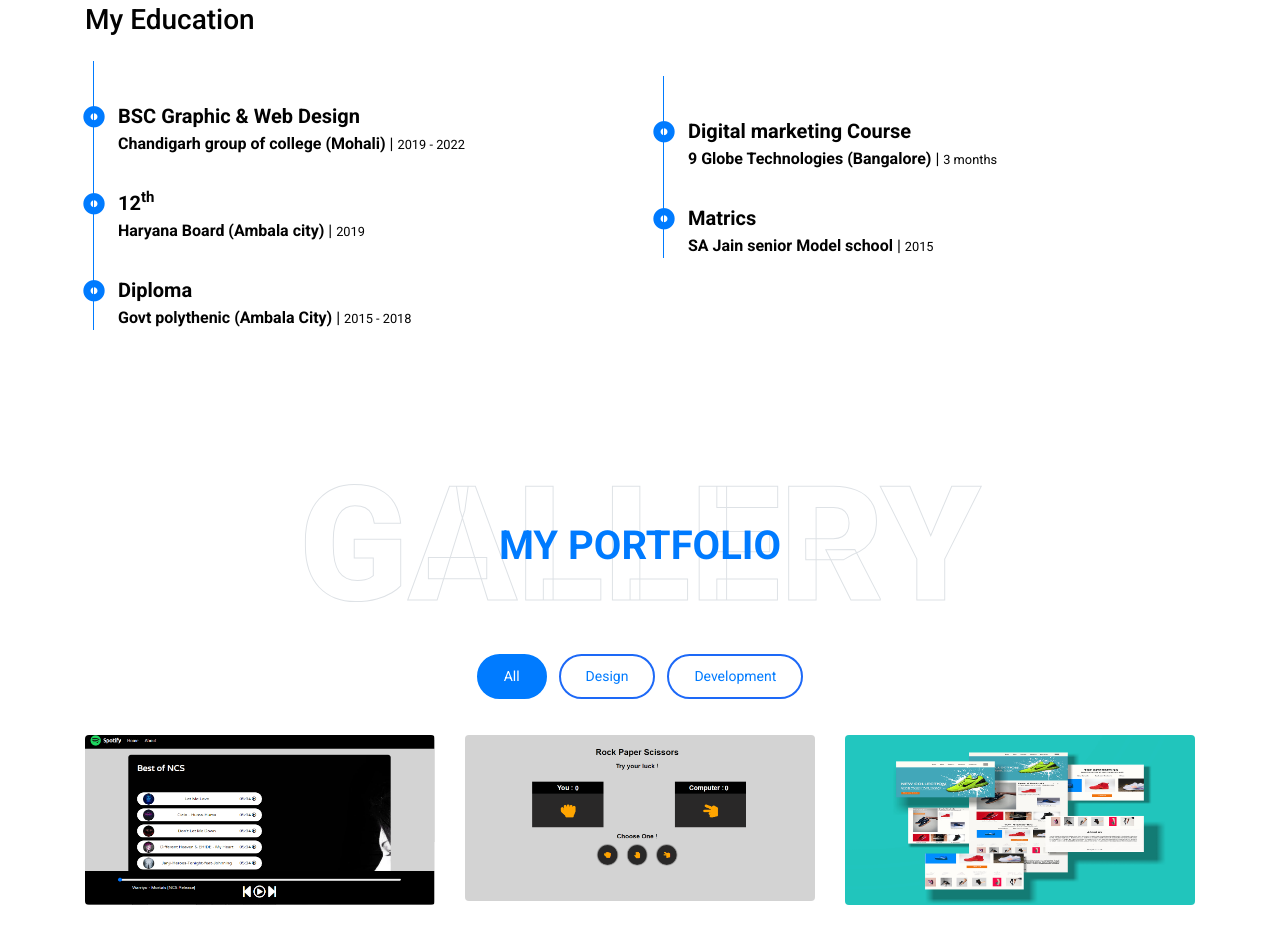
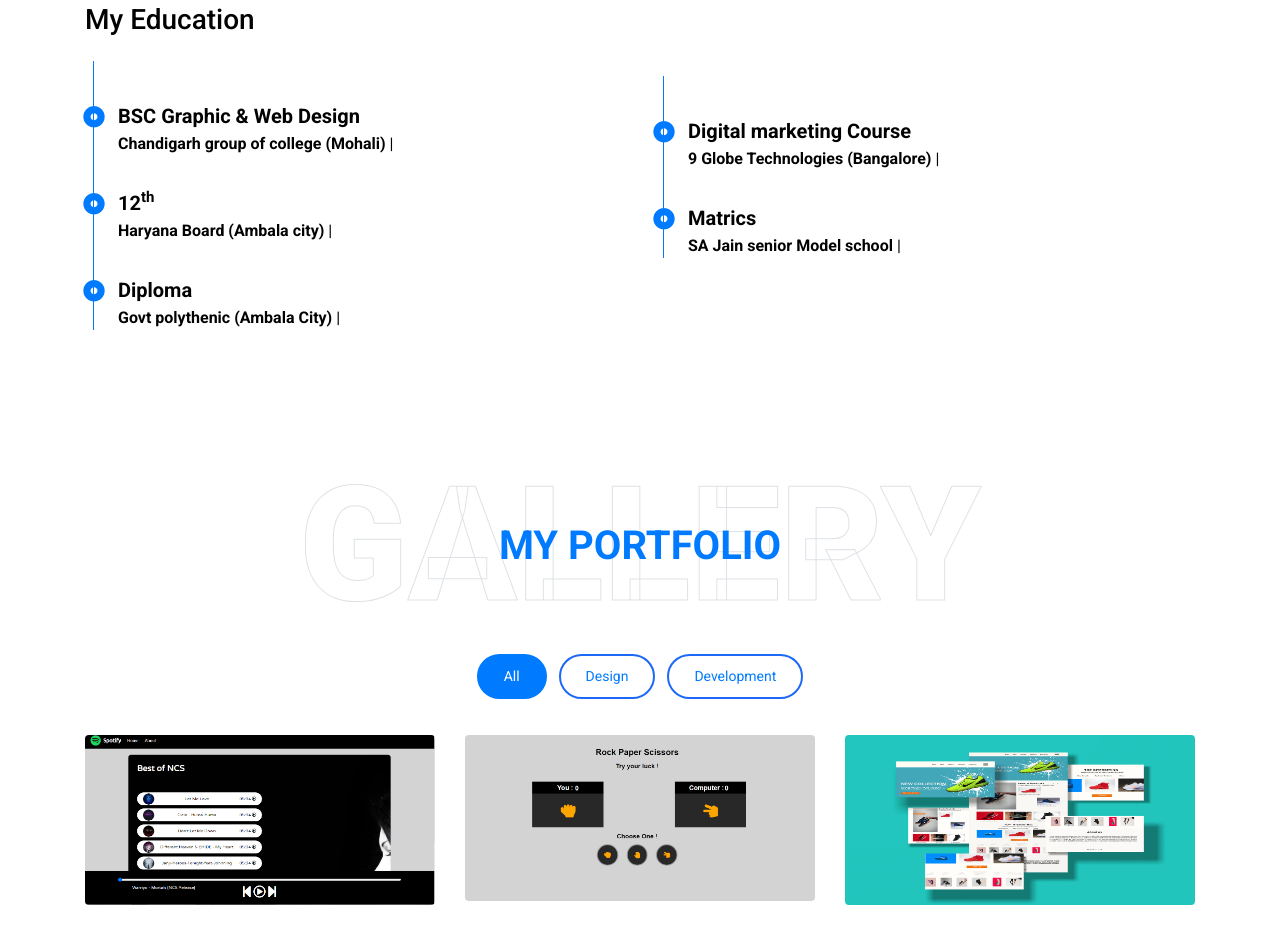
Before and after one commit to arpit7686/Portfolio-website, a plain HTML site: page index.html in a window 1280 px wide. Shown: the part 2449-3383 px from the top of the page. Drawn offline with nearby package versions, Linux system fonts and the light colour scheme.

Commit message:
Update index.html

```diff
--- a/index.html
+++ b/index.html
@@ -196,18 +196,18 @@
                         <div class="position-relative ex-me mb-4">
                             <i class="far fa-dot-circle text-primary position-absolute" style="top: 2px; left: -35px; font-size: 22px;"></i>
                             <h5 class="font-weight-bold mb-1">BSC Graphic & Web Design</h5>
-                            <p class="mb-2"><strong>Chandigarh group of college (Mohali)</strong> | <small>2019 - 2022</small></p>
+                            <p class="mb-2"><strong>Chandigarh group of college (Mohali)</strong> | <small></small></p>
 
                         </div>
                         <div class="position-relative ex-me mb-4">
                             <i class="far fa-dot-circle text-primary position-absolute" style="top: 2px; left: -35px;  font-size: 22px;"></i>
                             <h5 class="font-weight-bold mb-1">12<sup>th</sup></h5>
-                            <p class="mb-2"><strong>Haryana Board (Ambala city)</strong> | <small>2019</small></p>
+                            <p class="mb-2"><strong>Haryana Board (Ambala city)</strong> | <small></small></p>
                         </div>
                         <div class="position-relative ex-me mb-4">
                             <i class="far fa-dot-circle text-primary position-absolute" style="top: 2px; left: -35px;  font-size: 22px;"></i>
                             <h5 class="font-weight-bold mb-1">Diploma</h5>
-                            <p class="mb-2"><strong>Govt polythenic (Ambala City)</strong> | <small>2015 - 2018</small></p>
+                            <p class="mb-2"><strong>Govt polythenic (Ambala City)</strong> | <small></small></p>
 
                         </div>
                     </div>
@@ -217,13 +217,13 @@
                         <div class="position-relative ex-me mb-4">
                             <i class="far fa-dot-circle text-primary position-absolute" style="top: 2px;left: -35px;  font-size: 22px;"></i>
                             <h5 class="font-weight-bold mb-1">Digital marketing Course</h5>
-                            <p class="mb-2"><strong>9 Globe Technologies (Bangalore)</strong> | <small>3 months</small></p>
+                            <p class="mb-2"><strong>9 Globe Technologies (Bangalore)</strong> | <small></small></p>
 
                         </div>
                         <div class="position-relative ex-me mb-4">
                             <i class="far fa-dot-circle text-primary position-absolute" style="top: 2px;left: -35px;  font-size: 22px;"></i>
                             <h5 class="font-weight-bold mb-1">Matrics</h5>
-                            <p class="mb-2"><strong>SA Jain senior Model school</strong> | <small> 2015</small></p>
+                            <p class="mb-2"><strong>SA Jain senior Model school</strong> | <small> </small></p>
                         </div>
 
                     </div>
```
